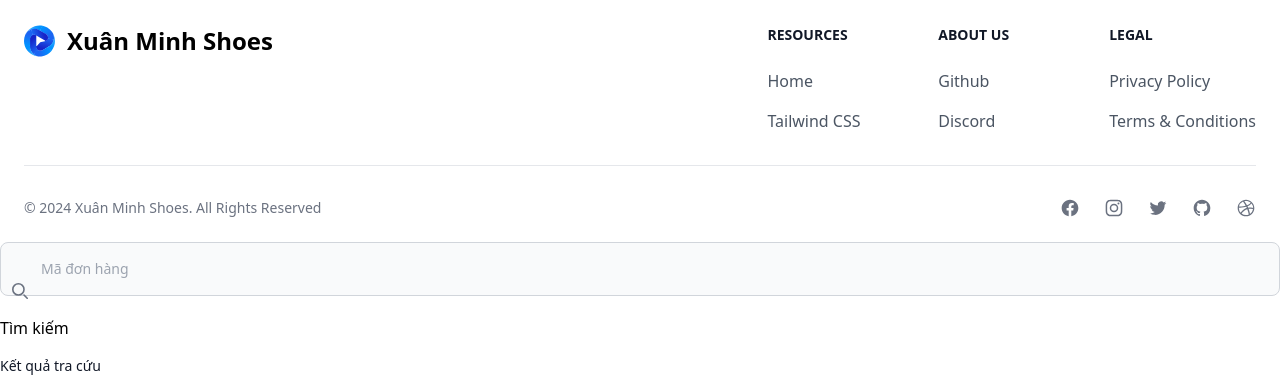
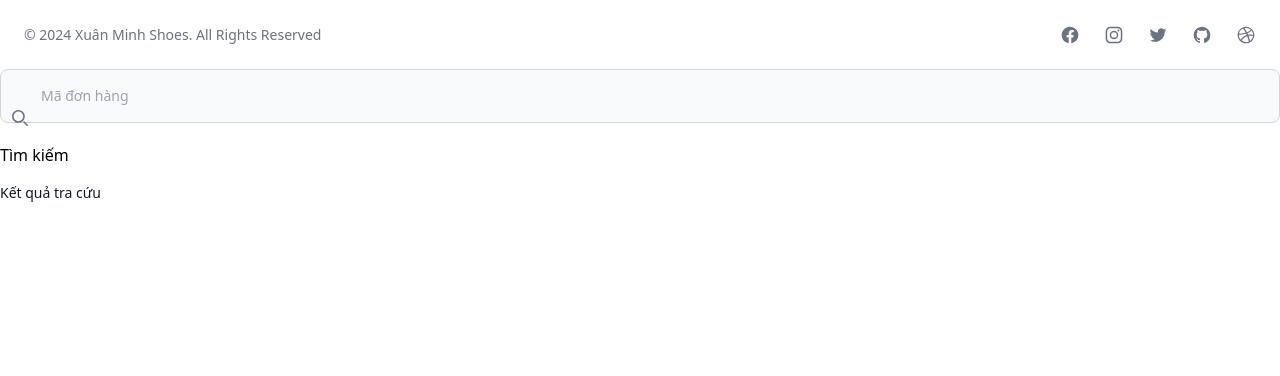
Before and after one commit to evileye2002/Shoes_Shop, a Django app: template templates/core/home.html in a window 1280 px wide. Shown: the part 2567-2943 px from the top of the page. After the commit the page ends 2769 px from the top, so only its background shows below. Run offline with Django 5.2, Linux system fonts and the light colour scheme; the template is opened without the code that fills it, so the values that code supplies are empty; parts of the project's set-up code (start-up, migrations or seed data) failed here and were passed over; some libraries are stand-ins or nearby versions.

Commit message:
fix and update header, footer, user avatar, navigation links

```diff
--- a/apps/core/context_processors.py
+++ b/apps/core/context_processors.py
@@ -20,6 +20,10 @@ BREADCRUMB_NAME_MAP = {
     },
     "ordering": {
         "label": "Đặt hàng",
+        "url": False,
+    },
+    "about_us": {
+        "label": "Về chúng tôi",
         "url": False,
     },
 }
--- a/apps/core/templatetags/constant_tags.py
+++ b/apps/core/templatetags/constant_tags.py
@@ -1,13 +1,12 @@
 from django import template
-from django.shortcuts import resolve_url
 
 register = template.Library()
 
 NAVBAR_LINKS = [
     {"url": "/", "label": "Trang chủ"},
-    {"url": "/products", "label": "Sản phẩm"},
+    {"url": "/products?o=newest", "label": "Sản phẩm mới"},
+    {"url": "/products", "label": "Sản phẩm nổi bật"},
     {"url": "/about_us", "label": "Về chúng tôi"},
-    {"url": "/contact", "label": "Liên hệ"},
 ]
 
 CONFIG = {
--- a/apps/core/urls.py
+++ b/apps/core/urls.py
@@ -2,11 +2,12 @@ from django.urls import path
 from apps.core import views
 
 urlpatterns = [
+    # path("test", views.test, name="test"),
     path("", views.home, name="home"),
-    path("test", views.test, name="test"),
     path("products", views.products, name="products"),
     path("products/detail/<str:uuid>", views.product, name="product"),
     path("shopping_cart", views.shopping_cart, name="shopping_cart"),
     path("ordering", views.ordering, name="ordering"),
     path("payment_return", views.payment_return, name="payment_return"),
+    path("about_us", views.about_us, name="about_us"),
 ]
--- a/templates/core/home.html
+++ b/templates/core/home.html
@@ -4,7 +4,7 @@
 {% block content %}
   <section class="bg-white dark:bg-gray-900">
     <div class="max-w-screen-xl px-4 py-8 mx-auto text-center lg:py-16 lg:px-12">
-      <a href="#" class="inline-flex items-center justify-between px-1 py-1 pr-4 text-sm text-gray-700 bg-gray-100 rounded-full mb-7 dark:bg-gray-800 dark:text-white hover:bg-gray-200 dark:hover:bg-gray-700" role="alert">
+      <a href="/products?o=newest" class="inline-flex items-center justify-between px-1 py-1 pr-4 text-sm text-gray-700 bg-gray-100 rounded-full mb-7 dark:bg-gray-800 dark:text-white hover:bg-gray-200 dark:hover:bg-gray-700" role="alert">
         <span class="text-xs bg-primary-600 rounded-full text-white px-4 py-1.5 mr-3">Mới</span> <span class="text-sm font-medium">Đã cập nhật sản phẩm mới! Đi xem ngay</span>
         <svg class="w-5 h-5 ml-2" fill="currentColor" viewBox="0 0 20 20" xmlns="http://www.w3.org/2000/svg">
           <path fill-rule="evenodd" d="M7.293 14.707a1 1 0 010-1.414L10.586 10 7.293 6.707a1 1 0 011.414-1.414l4 4a1 1 0 010 1.414l-4 4a1 1 0 01-1.414 0z" clip-rule="evenodd"></path>
@@ -13,12 +13,12 @@
       <h1 class="mb-4 text-4xl font-extrabold leading-none tracking-tight text-gray-900 md:text-5xl lg:text-6xl dark:text-white">Khám Phá Bộ Sưu Tập Giày Mới Nhất</h1>
       <p class="mb-8 text-lg font-normal text-gray-500 lg:text-xl sm:px-16 xl:px-48 dark:text-gray-400">Đẳng cấp, phong cách và chất lượng. Tất cả đều có trong bộ sưu tập giày mới nhất của chúng tôi. Hãy chọn ngay cho mình một đôi giày hoàn hảo!</p>
       <div class="flex flex-col space-y-4 sm:flex-row sm:justify-center sm:space-y-0 sm:space-x-4">
-        <a href="#" class="inline-flex items-center justify-center px-5 py-3 text-base font-medium text-center text-white rounded-lg bg-primary-700 hover:bg-primary-800 focus:ring-4 focus:ring-primary-300 dark:focus:ring-primary-900">
+        <a href="/products" class="inline-flex items-center justify-center px-5 py-3 text-base font-medium text-center text-white rounded-lg bg-primary-700 hover:bg-primary-800 focus:ring-4 focus:ring-primary-300 dark:focus:ring-primary-900">
           Xem Bộ Sưu Tập<svg class="w-5 h-5 ml-2 -mr-1" fill="currentColor" viewBox="0 0 20 20" xmlns="http://www.w3.org/2000/svg">
             <path fill-rule="evenodd" d="M10.293 3.293a1 1 0 011.414 0l6 6a1 1 0 010 1.414l-6 6a1 1 0 01-1.414-1.414L14.586 11H3a1 1 0 110-2h11.586l-4.293-4.293a1 1 0 010-1.414z" clip-rule="evenodd"></path>
           </svg>
         </a>
-        <a href="#" class="inline-flex items-center justify-center px-5 py-3 text-base font-medium text-center text-gray-900 border border-gray-300 rounded-lg hover:bg-gray-100 focus:ring-4 focus:ring-gray-100 dark:text-white dark:border-gray-700 dark:hover:bg-gray-700 dark:focus:ring-gray-800">
+        <a href="/products?o=discounts" class="inline-flex items-center justify-center px-5 py-3 text-base font-medium text-center text-gray-900 border border-gray-300 rounded-lg hover:bg-gray-100 focus:ring-4 focus:ring-gray-100 dark:text-white dark:border-gray-700 dark:hover:bg-gray-700 dark:focus:ring-gray-800">
           <svg class="mr-2 -ml-1 size-6" aria-hidden="true" xmlns="http://www.w3.org/2000/svg" width="24" height="24" fill="none" viewBox="0 0 24 24">
             <path stroke="currentColor" stroke-linecap="round" stroke-linejoin="round" stroke-width="2" d="M8.891 15.107 15.11 8.89m-5.183-.52h.01m3.089 7.254h.01M14.08 3.902a2.849 2.849 0 0 0 2.176.902 2.845 2.845 0 0 1 2.94 2.94 2.849 2.849 0 0 0 .901 2.176 2.847 2.847 0 0 1 0 4.16 2.848 2.848 0 0 0-.901 2.175 2.843 2.843 0 0 1-2.94 2.94 2.848 2.848 0 0 0-2.176.902 2.847 2.847 0 0 1-4.16 0 2.85 2.85 0 0 0-2.176-.902 2.845 2.845 0 0 1-2.94-2.94 2.848 2.848 0 0 0-.901-2.176 2.848 2.848 0 0 1 0-4.16 2.849 2.849 0 0 0 .901-2.176 2.845 2.845 0 0 1 2.941-2.94 2.849 2.849 0 0 0 2.176-.901 2.847 2.847 0 0 1 4.159 0Z" />
           </svg>Khuyến Mãi Đặc Biệt
@@ -29,46 +29,20 @@
 
   <section class="bg-white dark:bg-gray-900">
     <div id="default-carousel" class="relative w-full px-16 py-8" data-carousel="slide">
-      <!-- Carousel wrapper -->
       <div class="relative h-56 overflow-hidden rounded-lg md:h-[30rem] z-0">
-        <!-- Item 1 -->
         <div class="hidden duration-700 ease-in-out" data-carousel-item>
           <img src="{% static 'imgs/banner_2.jpg' %}" class="absolute block w-full h-full -translate-x-1/2 -translate-y-1/2 top-1/2 left-1/2" alt="..." />
         </div>
-        <!-- Item 2 -->
         <div class="hidden duration-700 ease-in-out" data-carousel-item>
           <img src="{% static 'imgs/banner_3.jpg' %}" class="absolute block w-full h-full -translate-x-1/2 -translate-y-1/2 top-1/2 left-1/2" alt="..." />
         </div>
-        <!-- Item 3 -->
         <div class="hidden duration-700 ease-in-out" data-carousel-item>
-          <img src="{% static 'imgs/banner_4.webp' %}" class="absolute block w-full h-full -translate-x-1/2 -translate-y-1/2 top-1/2 left-1/2" alt="..." />
+          <img src="{% static 'imgs/banner_5.webp' %}" class="absolute block w-full h-full -translate-x-1/2 -translate-y-1/2 top-1/2 left-1/2" alt="..." />
+        </div>
+        <div class="hidden duration-700 ease-in-out" data-carousel-item>
+          <img src="{% static 'imgs/banner_6.webp' %}" class="absolute block w-full h-full -translate-x-1/2 -translate-y-1/2 top-1/2 left-1/2" alt="..." />
         </div>
       </div>
-      <!-- Slider indicators -->
-      <div class="absolute z-30 flex space-x-3 -translate-x-1/2 bottom-5 left-1/2 rtl:space-x-reverse">
-        <button type="button" class="w-3 h-3 rounded-full" aria-current="true" aria-label="Slide 1" data-carousel-slide-to="0"></button>
-        <button type="button" class="w-3 h-3 rounded-full" aria-current="false" aria-label="Slide 2" data-carousel-slide-to="1"></button>
-        <button type="button" class="w-3 h-3 rounded-full" aria-current="false" aria-label="Slide 3" data-carousel-slide-to="2"></button>
-        <button type="button" class="w-3 h-3 rounded-full" aria-current="false" aria-label="Slide 4" data-carousel-slide-to="3"></button>
-        <button type="button" class="w-3 h-3 rounded-full" aria-current="false" aria-label="Slide 5" data-carousel-slide-to="4"></button>
-      </div>
-      <!-- Slider controls -->
-      <button type="button" class="absolute top-0 z-30 flex items-center justify-center h-full px-4 cursor-pointer start-0 group focus:outline-none" data-carousel-prev>
-        <span class="inline-flex items-center justify-center w-10 h-10 rounded-full bg-white/30 dark:bg-gray-800/30 group-hover:bg-white/50 dark:group-hover:bg-gray-800/60 group-focus:ring-4 group-focus:ring-white dark:group-focus:ring-gray-800/70 group-focus:outline-none">
-          <svg class="w-4 h-4 text-white dark:text-gray-800 rtl:rotate-180" aria-hidden="true" xmlns="http://www.w3.org/2000/svg" fill="none" viewBox="0 0 6 10">
-            <path stroke="currentColor" stroke-linecap="round" stroke-linejoin="round" stroke-width="2" d="M5 1 1 5l4 4" />
-          </svg>
-          <span class="sr-only">Previous</span>
-        </span>
-      </button>
-      <button type="button" class="absolute top-0 z-30 flex items-center justify-center h-full px-4 cursor-pointer end-0 group focus:outline-none" data-carousel-next>
-        <span class="inline-flex items-center justify-center w-10 h-10 rounded-full bg-white/30 dark:bg-gray-800/30 group-hover:bg-white/50 dark:group-hover:bg-gray-800/60 group-focus:ring-4 group-focus:ring-white dark:group-focus:ring-gray-800/70 group-focus:outline-none">
-          <svg class="w-4 h-4 text-white dark:text-gray-800 rtl:rotate-180" aria-hidden="true" xmlns="http://www.w3.org/2000/svg" fill="none" viewBox="0 0 6 10">
-            <path stroke="currentColor" stroke-linecap="round" stroke-linejoin="round" stroke-width="2" d="m1 9 4-4-4-4" />
-          </svg>
-          <span class="sr-only">Next</span>
-        </span>
-      </button>
     </div>
   </section>
 
@@ -77,12 +51,12 @@
       <div class="mr-auto place-self-center lg:col-span-7">
         <h1 class="max-w-2xl mb-4 text-4xl font-extrabold leading-none tracking-tight md:text-5xl xl:text-6xl dark:text-white">Bộ Sưu Tập Giày Thời Thượng Dành Cho Bạn</h1>
         <p class="max-w-2xl mb-6 font-light text-gray-500 lg:mb-8 md:text-lg lg:text-xl dark:text-gray-400">Đừng bỏ lỡ những mẫu giày mới nhất, phong cách và chất lượng. Tạo dấu ấn riêng cho bạn với bộ sưu tập giày đầy phong cách từ chúng tôi.</p>
-        <a href="#" class="inline-flex items-center justify-center px-5 py-3 mr-3 text-base font-medium text-center text-white rounded-lg bg-primary-700 hover:bg-primary-800 focus:ring-4 focus:ring-primary-300 dark:focus:ring-primary-900">
+        <a href="/products" class="inline-flex items-center justify-center px-5 py-3 mr-3 text-base font-medium text-center text-white rounded-lg bg-primary-700 hover:bg-primary-800 focus:ring-4 focus:ring-primary-300 dark:focus:ring-primary-900">
           Khám Phá Ngay<svg class="w-5 h-5 ml-2 -mr-1" fill="currentColor" viewBox="0 0 20 20" xmlns="http://www.w3.org/2000/svg">
             <path fill-rule="evenodd" d="M10.293 3.293a1 1 0 011.414 0l6 6a1 1 0 010 1.414l-6 6a1 1 0 01-1.414-1.414L14.586 11H3a1 1 0 110-2h11.586l-4.293-4.293a1 1 0 010-1.414z" clip-rule="evenodd"></path>
           </svg>
         </a>
-        <a href="#" class="inline-flex items-center justify-center px-5 py-3 text-base font-medium text-center text-gray-900 border border-gray-300 rounded-lg hover:bg-gray-100 focus:ring-4 focus:ring-gray-100 dark:text-white dark:border-gray-700 dark:hover:bg-gray-700 dark:focus:ring-gray-800">Xem Khuyến Mãi</a>
+        <a href="/products?o=discounts" class="inline-flex items-center justify-center px-5 py-3 text-base font-medium text-center text-gray-900 border border-gray-300 rounded-lg hover:bg-gray-100 focus:ring-4 focus:ring-gray-100 dark:text-white dark:border-gray-700 dark:hover:bg-gray-700 dark:focus:ring-gray-800">Xem Khuyến Mãi</a>
       </div>
       <div class="hidden lg:mt-0 lg:col-span-5 lg:flex">
         <img src="{% static 'imgs/banner_2.jpeg' %}" alt="mockup" />
--- a/templates/partials/footer.html
+++ b/templates/partials/footer.html
@@ -1,50 +1,6 @@
 {% load static %}
 
 <div class="max-w-screen-xl mx-auto">
-  <div class="md:flex md:justify-between">
-    <div class="mb-6 md:mb-0">
-      <a href="/" class="flex items-center">
-        <img src="{% static 'imgs/logo.svg' %}" class="h-8 mr-3" alt="Logo" />
-        <span class="self-center text-2xl font-semibold whitespace-nowrap dark:text-white">{{ config_settings.web_name }}</span>
-      </a>
-    </div>
-    <div class="grid grid-cols-2 gap-8 sm:gap-6 sm:grid-cols-3">
-      <div>
-        <h2 class="mb-6 text-sm font-semibold text-gray-900 uppercase dark:text-white">Resources</h2>
-        <ul class="text-gray-600 dark:text-gray-400">
-          <li class="mb-4">
-            <a href="/" class="hover:underline">Home</a>
-          </li>
-          <li>
-            <a href="" class="hover:underline">Tailwind CSS</a>
-          </li>
-        </ul>
-      </div>
-      <div>
-        <h2 class="mb-6 text-sm font-semibold text-gray-900 uppercase dark:text-white">About us</h2>
-        <ul class="text-gray-600 dark:text-gray-400">
-          <li class="mb-4">
-            <a href="" class="hover:underline">Github</a>
-          </li>
-          <li>
-            <a href="" class="hover:underline">Discord</a>
-          </li>
-        </ul>
-      </div>
-      <div>
-        <h2 class="mb-6 text-sm font-semibold text-gray-900 uppercase dark:text-white">Legal</h2>
-        <ul class="text-gray-600 dark:text-gray-400">
-          <li class="mb-4">
-            <a href="#" class="hover:underline">Privacy Policy</a>
-          </li>
-          <li>
-            <a href="#" class="hover:underline">Terms &amp; Conditions</a>
-          </li>
-        </ul>
-      </div>
-    </div>
-  </div>
-  <hr class="my-6 border-gray-200 sm:mx-auto dark:border-gray-700 lg:my-8" />
   <div class="sm:flex sm:items-center sm:justify-between">
     <span class="text-sm text-gray-500 sm:text-center dark:text-gray-400">
       © <span id="current-year">2022</span>
--- a/templates/partials/header.html
+++ b/templates/partials/header.html
@@ -13,7 +13,7 @@
         </button>
 
         <a href="/" class="flex items-center">
-          <img src="{% static 'imgs/logo.svg' %}" class="hidden mr-3 h-9 lg:block" alt="Logo" />
+          {% comment %} <img src="{% static 'imgs/logo.svg' %}" class="hidden mr-3 h-9 lg:block" alt="Logo" /> {% endcomment %}
           <span class="self-center text-xl font-semibold whitespace-nowrap dark:text-white">{{ config_settings.web_name }}</span>
         </a>
       </div>
@@ -47,7 +47,7 @@
             data-dropdown-offset-distance="-40"
             data-dropdown-offset-skidding="135"
             data-dropdown-placement="left"
-            class="flex items-center overflow-hidden text-sm font-medium text-gray-900 rounded-full size-10 ring-1 ring-primary-200 hover:text-blue-600 dark:hover:text-blue-500 focus:ring-4 focus:ring-gray-100 dark:focus:ring-gray-700 dark:text-white" type="button">
+            class="flex overflow-hidden text-sm font-medium text-gray-900 rounded-full size-10 ring-1 ring-primary-200 hover:text-blue-600 dark:hover:text-blue-500 focus:ring-4 focus:ring-gray-100 dark:focus:ring-gray-700 dark:text-white" type="button">
             <!-- Dropdown toggle -->
             <img id="user-avatar-header" class="w-full rounded-full" src="{{ user.avatar.url }}" alt="user-avatar" />
           </button>
--- a/templates/partials/nav_links.html
+++ b/templates/partials/nav_links.html
@@ -1,5 +1,5 @@
 {% for link in nav_links %}
-  {% if request.path == link.url %}
+  {% if request.get_full_path == link.url %}
     <li>
       <a href="{{ link.url }}" class="block py-2 pl-3 pr-4 text-white rounded bg-primary-700 lg:bg-transparent lg:text-primary-700 lg:p-0 dark:text-white" aria-current="page">{{ link.label }}</a>
     </li>
```
Also changed, not shown: apps/core/views.py (+5 -9 lines), templates/core/about_us.html (added, +41 -0 lines), static/imgs/banner_5.webp (added), static/imgs/banner_6.webp (added).
